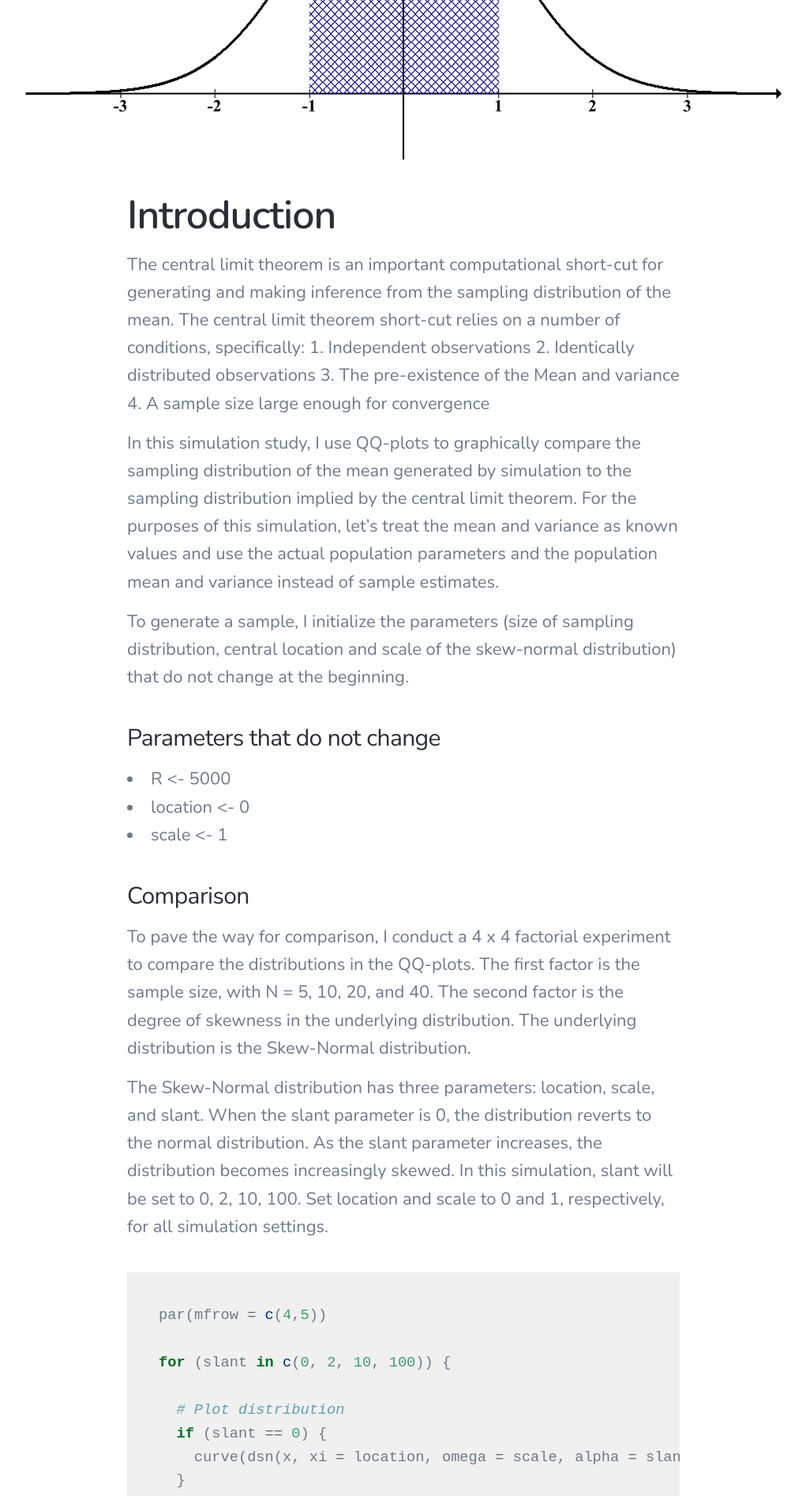
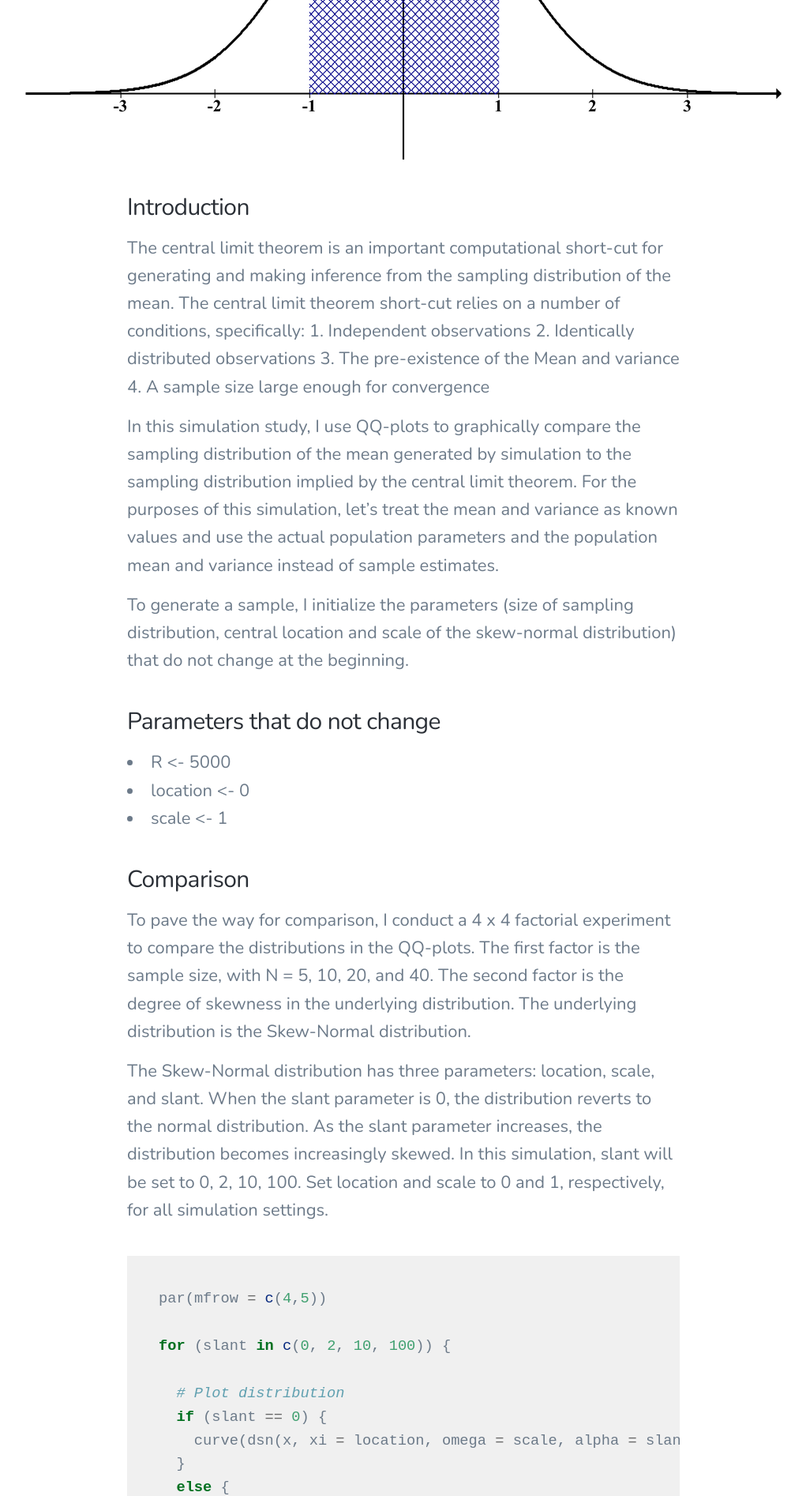
Before and after one commit to alfredprah/alfredprah.github.io2, a Jekyll site: the page built from _posts/2020-03-13-clt.md, in a window 1280 px wide. Shown: the part 914-2808 px from the top of the page at 79% size, without its empty margins (129-1150 px from the left). Built offline with Jekyll 4.4.1, drawn with Linux system fonts in a browser that asks for light colours; nearby versions of some CDN libraries.

Commit message:
Update 2020-03-13-clt.md

```diff
--- a/_posts/2020-03-13-clt.md
+++ b/_posts/2020-03-13-clt.md
@@ -7,7 +7,7 @@ excerpt: The central limit theorem is an important computational short-cut for g
 
 ![](/images/distribution-159626_960_720.png)
 
-## Introduction
+### Introduction
 
 The central limit theorem is an important computational short-cut for generating and making inference from the sampling distribution of the mean. The central limit theorem short-cut relies on a number of conditions, specifically: 1. Independent observations 2. Identically distributed observations 3. The pre-existence of the Mean and variance 4. A sample size large enough for convergence
 
```
